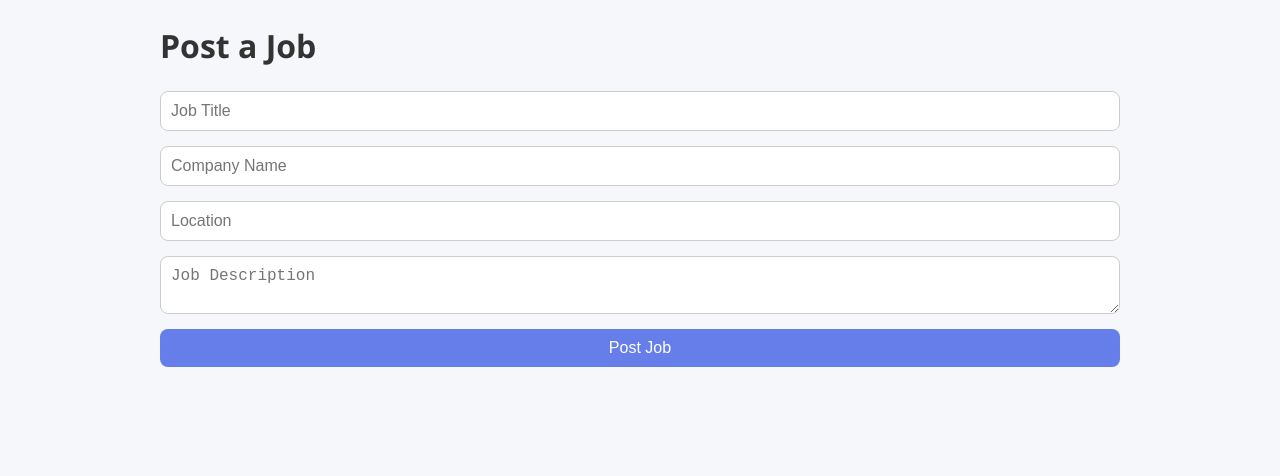
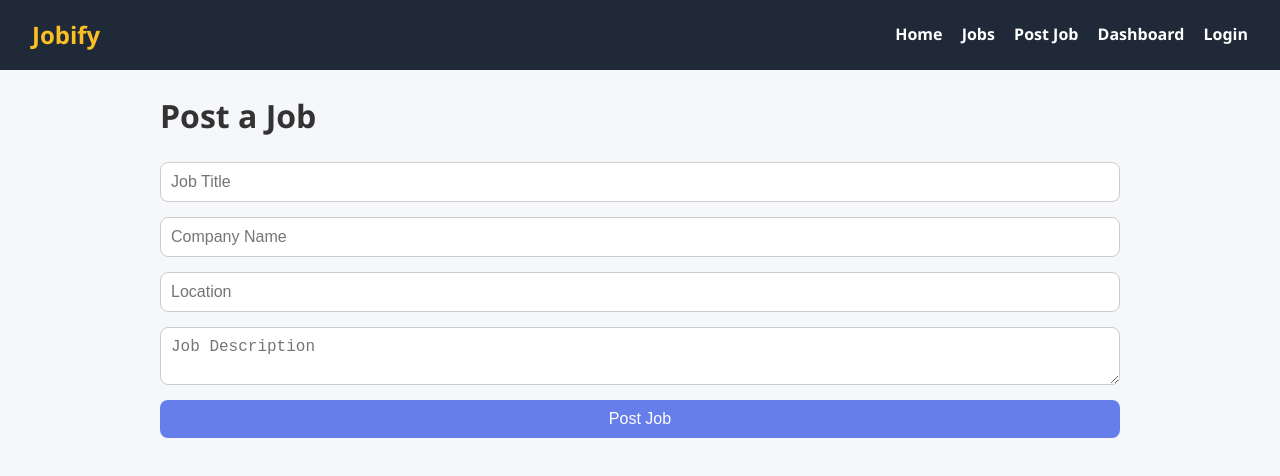
Before and after one commit to BudatiGayathri30/CODSOFT_Task_2-Job-Board, a plain HTML site: page employer.html in a window 1280 px wide. Drawn offline with Linux system fonts and the light colour scheme; files that its build step writes are made by us from their sources.

Commit message:
employer.html

```diff
--- a/employer.html
+++ b/employer.html
@@ -5,8 +5,8 @@
   <meta charset="UTF-8">
   <meta name="viewport" content="width=device-width, initial-scale=1.0">
   <title>Employer Dashboard</title>
-  <link rel="stylesheet" href="css/style.css">
-  <script defer src="js/nav.js"></script>
+  <link rel="stylesheet" href="style.css">
+  <script defer src="nav.js"></script>
 </head>
 <body>
   <div id="navbar-container"></div>
```
